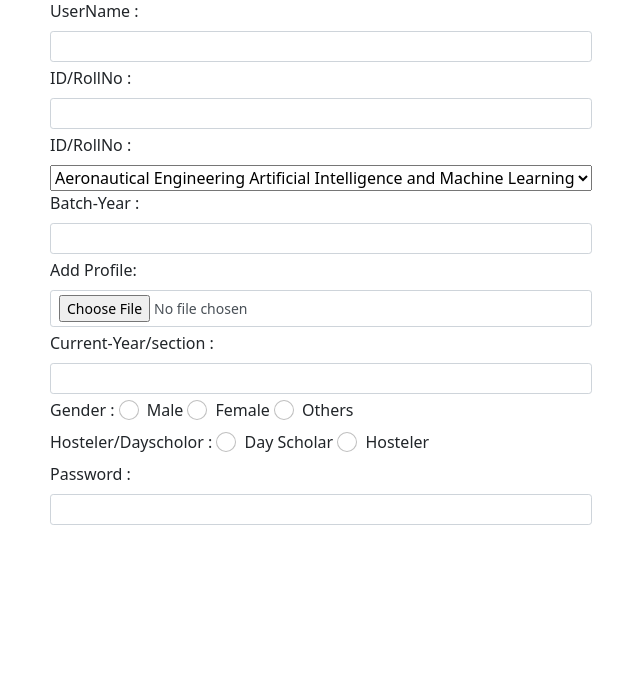
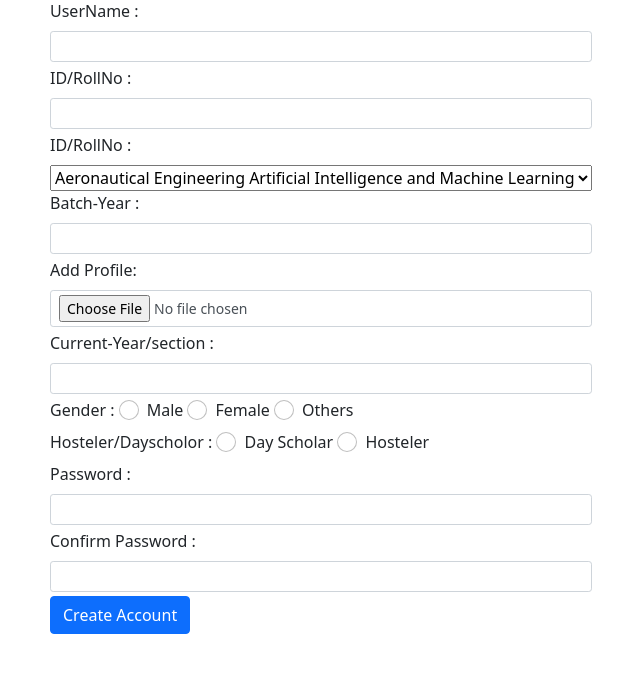
Before and after one commit to sanjay0001/Connection_Web_App, a Flask app: template login_page/templates/student_login.html in a window 1280 px wide. Shown: the part 47-720 px from the top of the page, without its empty margins (319-959 px from the left). Run offline with Flask 2, Linux system fonts and the light colour scheme; the template is opened without the code that fills it, so the values that code supplies are empty; some libraries are stand-ins or nearby versions.

Commit message:
Update student_login.html

```diff
--- a/login_page/templates/student_login.html
+++ b/login_page/templates/student_login.html
@@ -122,6 +122,14 @@
                         Required
                     </div>
                 </div>
+                <div class="mb-1 input-group-sm">
+                    <label class="form-label">Confirm Password :</label>
+                    <input type="password" class="form-control" name="batch" required>
+                    <div class="invalid-feedback">
+                        Required
+                    </div>
+                </div>
+<button class="btn btn-primary">Create Account</button>
             </div>
 
         </div>
```
